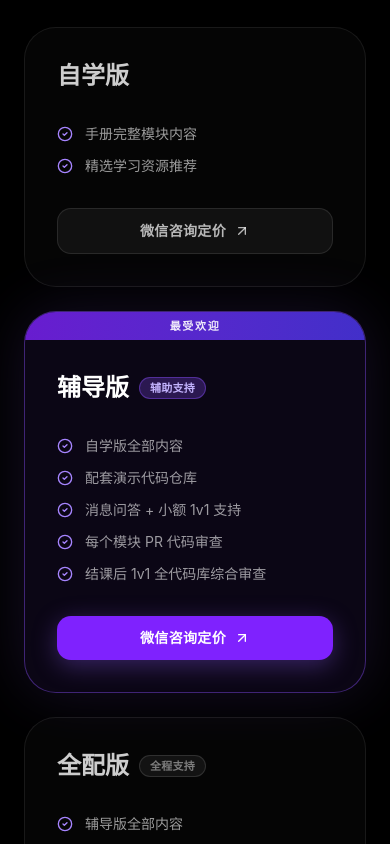
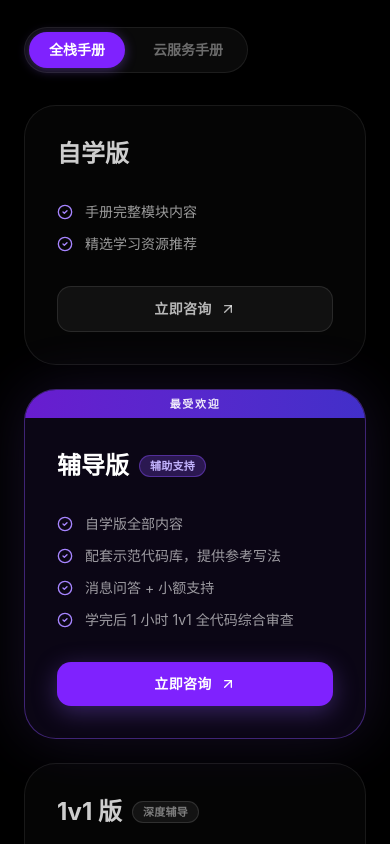
Before and after one commit to nxn-nicole/it-service-site, a Next.js app: page /handbook in a window 390 px wide. Shown: the part 4680-5524 px from the top of the page. Built offline with nearby package versions, Linux system fonts and the light colour scheme.

Commit message:
update content

```diff
--- a/src/app/handbook/content.json
+++ b/src/app/handbook/content.json
@@ -175,7 +175,7 @@
       },
       {
         "question": "和普通网上教程有什么不同？",
-        "answer": "普通教程只教你「怎么写」，这份手册更注重「为什么这样写」和「真实工作中怎么用」。配套代码仓库提供最佳实践示例，1v1 PR 审查模拟真实公司 Code Review 流程，让你从第一天就养成工程师思维。"
+        "answer": "网上教程多、杂、乱——这份手册是我结合多年全栈开发与带学员的经验，专门为初学者整理出来的一套最适合的学习路线。React + .NET 的学习顺序、每个阶段该学什么、哪些知识在工业界真正常用——都已经帮你想好了。你不需要自己去筛选资源或纠结先学什么，跟着走就行。"
       },
       {
         "question": "1v1 代码审查是怎么运作的？",
@@ -190,7 +190,7 @@
   "pricing": {
     "eyebrow": "选择方案",
     "title": "选择适合你的学习方案",
-    "subtitle": "所有方案均通过微信咨询定价",
+    "subtitle": "有问题随时微信联系，一起找到最适合你的方案",
     "tiers": [
       {
         "name": "自学版",
@@ -199,7 +199,7 @@
           "手册完整模块内容",
           "精选学习资源推荐"
         ],
-        "cta": "微信咨询定价"
+        "cta": "立即咨询"
       },
       {
         "name": "辅导版",
@@ -208,24 +208,23 @@
         "badge": "最受欢迎",
         "features": [
           "自学版全部内容",
-          "配套演示代码仓库",
-          "消息问答 + 小额 1v1 支持",
-          "每个模块 PR 代码审查",
-          "结课后 1v1 全代码库综合审查"
+          "配套示范代码库，提供参考写法",
+          "消息问答 + 小额支持",
+          "学完后 1 小时 1v1 全代码综合审查"
         ],
-        "cta": "微信咨询定价"
+        "cta": "立即咨询"
       },
       {
-        "name": "全配版",
-        "tag": "全程支持",
+        "name": "1v1 版",
+        "tag": "深度辅导",
         "highlight": false,
         "features": [
           "辅导版全部内容",
+          "每个模块 PR 代码审查",
           "语音通话 1v1 支持（按需）",
-          "每个模块 PR 代码审查",
           "优先回复支持"
         ],
-        "cta": "微信咨询定价"
+        "cta": "立即咨询"
       }
     ]
   }
--- a/src/app/handbook/page.tsx
+++ b/src/app/handbook/page.tsx
@@ -2,6 +2,7 @@ import type { Metadata } from "next";
 import content from "./content.json";
 import homeContent from "../content.json";
 import WeChatModal from "@/components/WeChatModal";
+import PricingTabs from "@/components/PricingTabs";
 import TestimonialsCarousel from "@/components/TestimonialsCarousel";
 import HandbookPreviewModal from "@/components/HandbookPreviewModal";
 import {
@@ -347,63 +348,7 @@ export default function HandbookPage() {
           <p className="text-white/50 max-w-xl">{content.pricing.subtitle}</p>
         </div>
 
-        <div className="grid gap-6 md:grid-cols-3">
-          {content.pricing.tiers.map((tier) => (
-            <div
-              key={tier.name}
-              className={`relative flex flex-col gap-8 rounded-[32px] border transition-all duration-300 overflow-hidden ${
-                tier.highlight
-                  ? "border-violet-500/40 bg-violet-500/8 shadow-[0_0_60px_rgba(139,92,246,0.15)]"
-                  : "border-white/8 bg-white/2"
-              }`}
-            >
-              {/* Top ribbon for highlighted tier */}
-              {tier.highlight && "badge" in tier && (
-                <div className="w-full py-1.5 bg-linear-to-r from-violet-600/80 to-indigo-600/80 text-center text-[11px] font-black tracking-[0.15em] text-white/90 uppercase">
-                  {(tier as { badge: string }).badge}
-                </div>
-              )}
-
-              <div className={`flex flex-col gap-8 flex-1 ${tier.highlight && "badge" in tier ? "px-8 pb-8" : "p-8"}`}>
-                <div className="flex items-center gap-2.5 flex-wrap">
-                  <h3 className={`text-2xl font-bold ${tier.highlight ? "text-white" : "text-white/80"}`}>
-                    {tier.name}
-                  </h3>
-                  {"tag" in tier && (
-                    <span className={`inline-flex items-center px-2.5 py-0.5 rounded-full text-[11px] font-bold tracking-wide ${
-                      tier.highlight
-                        ? "bg-violet-500/25 border border-violet-500/40 text-violet-300"
-                        : "bg-white/6 border border-white/12 text-white/45"
-                    }`}>
-                      {(tier as { tag: string }).tag}
-                    </span>
-                  )}
-                </div>
-
-              <ul className="flex-1 space-y-3">
-                {tier.features.map((feature) => (
-                  <li key={feature} className="flex items-start gap-3 text-sm text-white/60">
-                    <CheckCircle2 className="h-4 w-4 text-violet-400 shrink-0 mt-0.5" />
-                    {feature}
-                  </li>
-                ))}
-              </ul>
-
-              <WeChatModal wechatId="Azdev0189" source="handbook">
-                <div
-                  className={`w-full inline-flex items-center justify-center gap-2 px-6 py-3 rounded-[14px] font-bold text-sm tracking-wide transition-all duration-300 cursor-pointer ${
-                    tier.highlight
-                      ? "bg-violet-600 hover:bg-violet-500 text-white shadow-[0_6px_24px_rgba(139,92,246,0.35)] hover:shadow-[0_10px_32px_rgba(139,92,246,0.5)]"
-                      : "border border-white/10 bg-white/5 hover:bg-white/8 text-white/70 hover:text-white"
-                  }`}
-                >
-                  {tier.cta} <ArrowUpRight className="h-4 w-4" />
-                </div>
-              </WeChatModal>
-              </div>
-            </div>
-          ))}
-        </div>
+        <PricingTabs tiers={content.pricing.tiers} />
 
       </div>
 
--- /dev/null
+++ b/src/components/PricingTabs.tsx
@@ -0,0 +1,107 @@
+"use client";
+
+import { useState } from "react";
+import { ArrowUpRight, CheckCircle2 } from "lucide-react";
+import WeChatModal from "@/components/WeChatModal";
+
+interface Tier {
+  name: string;
+  tag?: string;
+  highlight: boolean;
+  badge?: string;
+  features: string[];
+  cta: string;
+}
+
+interface PricingTabsProps {
+  tiers: Tier[];
+}
+
+const products = [
+  { id: "fullstack", label: "全栈手册", note: (tier: string) => `全栈手册 - ${tier}` },
+  { id: "cloud",     label: "云服务手册", note: (tier: string) => `云服务手册 - ${tier}` },
+];
+
+export default function PricingTabs({ tiers }: PricingTabsProps) {
+  const [active, setActive] = useState(0);
+  const product = products[active];
+
+  return (
+    <div className="space-y-8">
+      {/* Tab toggle */}
+      <div className="flex items-center gap-2 p-1 rounded-full bg-white/4 border border-white/8 w-fit">
+        {products.map((p, i) => (
+          <button
+            key={p.id}
+            onClick={() => setActive(i)}
+            className={`px-5 py-2 rounded-full text-sm font-bold transition-all duration-300 ${
+              active === i
+                ? "bg-violet-600 text-white shadow-[0_2px_12px_rgba(139,92,246,0.4)]"
+                : "text-white/40 hover:text-white/70"
+            }`}
+          >
+            {p.label}
+          </button>
+        ))}
+      </div>
+
+      {/* Tier cards */}
+      <div className="grid gap-6 md:grid-cols-3">
+        {tiers.map((tier) => (
+          <div
+            key={tier.name}
+            className={`relative flex flex-col gap-8 rounded-[32px] border transition-all duration-300 overflow-hidden ${
+              tier.highlight
+                ? "border-violet-500/40 bg-violet-500/8 shadow-[0_0_60px_rgba(139,92,246,0.15)]"
+                : "border-white/8 bg-white/2"
+            }`}
+          >
+            {tier.highlight && tier.badge && (
+              <div className="w-full py-1.5 bg-linear-to-r from-violet-600/80 to-indigo-600/80 text-center text-[11px] font-black tracking-[0.15em] text-white/90 uppercase">
+                {tier.badge}
+              </div>
+            )}
+
+            <div className={`flex flex-col gap-8 flex-1 ${tier.highlight && tier.badge ? "px-8 pb-8" : "p-8"}`}>
+              <div className="flex items-center gap-2.5 flex-wrap">
+                <h3 className={`text-2xl font-bold ${tier.highlight ? "text-white" : "text-white/80"}`}>
+                  {tier.name}
+                </h3>
+                {tier.tag && (
+                  <span className={`inline-flex items-center px-2.5 py-0.5 rounded-full text-[11px] font-bold tracking-wide ${
+                    tier.highlight
+                      ? "bg-violet-500/25 border border-violet-500/40 text-violet-300"
+                      : "bg-white/6 border border-white/12 text-white/45"
+                  }`}>
+                    {tier.tag}
+                  </span>
+                )}
+              </div>
+
+              <ul className="flex-1 space-y-3">
+                {tier.features.map((feature) => (
+                  <li key={feature} className="flex items-start gap-3 text-sm text-white/60">
+                    <CheckCircle2 className="h-4 w-4 text-violet-400 shrink-0 mt-0.5" />
+                    {feature}
+                  </li>
+                ))}
+              </ul>
+
+              <WeChatModal wechatId="Azdev0189" source="handbook" note={product.note(tier.name)}>
+                <div
+                  className={`w-full inline-flex items-center justify-center gap-2 px-6 py-3 rounded-[14px] font-bold text-sm tracking-wide transition-all duration-300 cursor-pointer ${
+                    tier.highlight
+                      ? "bg-violet-600 hover:bg-violet-500 text-white shadow-[0_6px_24px_rgba(139,92,246,0.35)] hover:shadow-[0_10px_32px_rgba(139,92,246,0.5)]"
+                      : "border border-white/10 bg-white/5 hover:bg-white/8 text-white/70 hover:text-white"
+                  }`}
+                >
+                  {tier.cta} <ArrowUpRight className="h-4 w-4" />
+                </div>
+              </WeChatModal>
+            </div>
+          </div>
+        ))}
+      </div>
+    </div>
+  );
+}
--- a/src/components/WeChatModal.tsx
+++ b/src/components/WeChatModal.tsx
@@ -10,6 +10,7 @@ interface WeChatModalProps {
   children: React.ReactNode;
   wechatId?: string;
   source?: WeChatSource;
+  note?: string;
 }
 
 const sourceConfig: Record<WeChatSource, { title: string; subtitle: string; note: string }> = {
@@ -19,9 +20,9 @@ const sourceConfig: Record<WeChatSource, { title: string; subtitle: string; note
   general:    { title: "添加微信预约咨询",      subtitle: "扫码或搜索微信号添加好友", note: "你想咨询的内容" },
 };
 
-export default function WeChatModal({ children, wechatId = "Azdev0189", source = "general" }: WeChatModalProps) {
+export default function WeChatModal({ children, wechatId = "Azdev0189", source = "general", note: noteProp }: WeChatModalProps) {
   const [isOpen, setIsOpen] = useState(false);
-  const cfg = sourceConfig[source];
+  const cfg = { ...sourceConfig[source], ...(noteProp ? { note: noteProp } : {}) };
 
   return (
     <>
```
